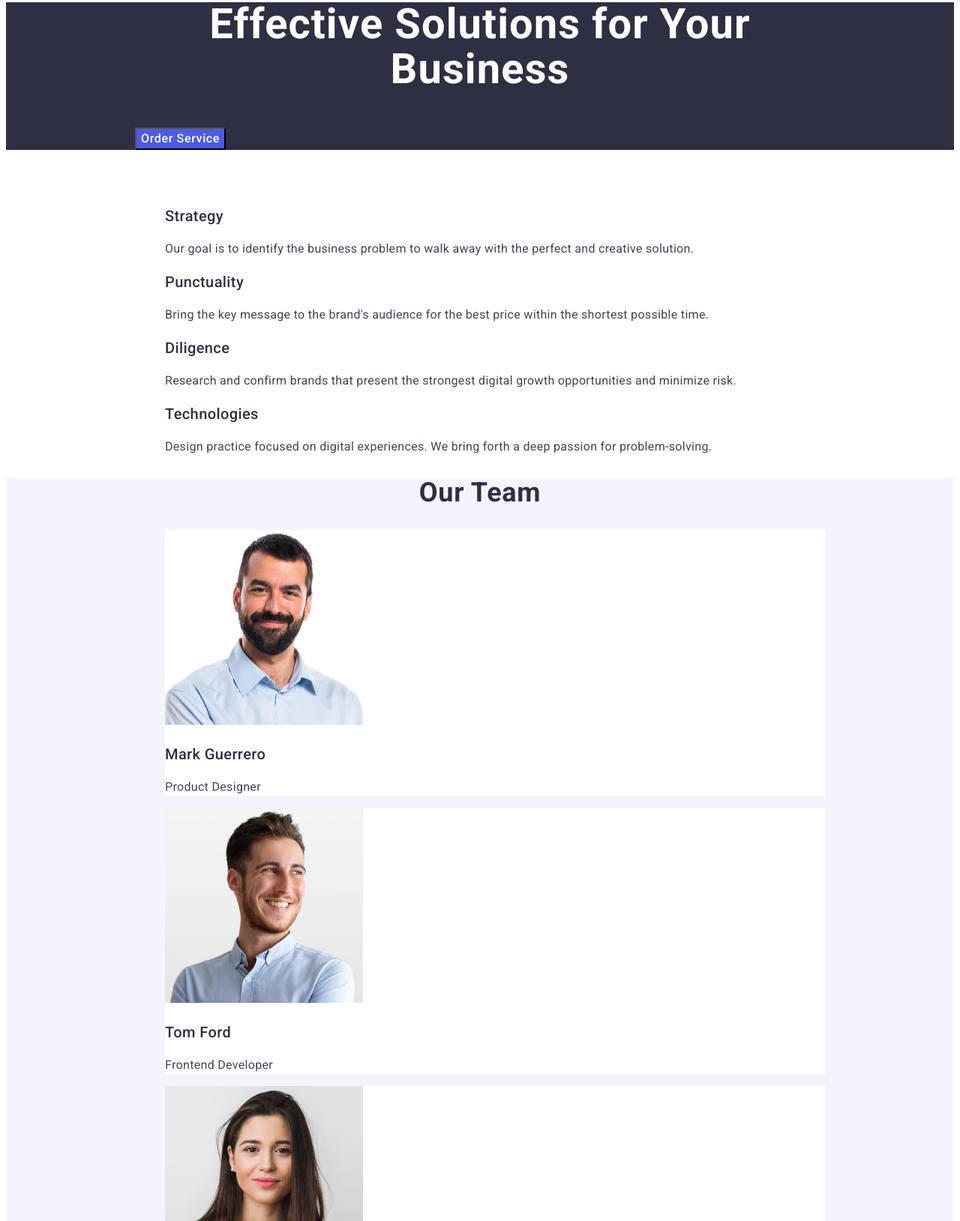
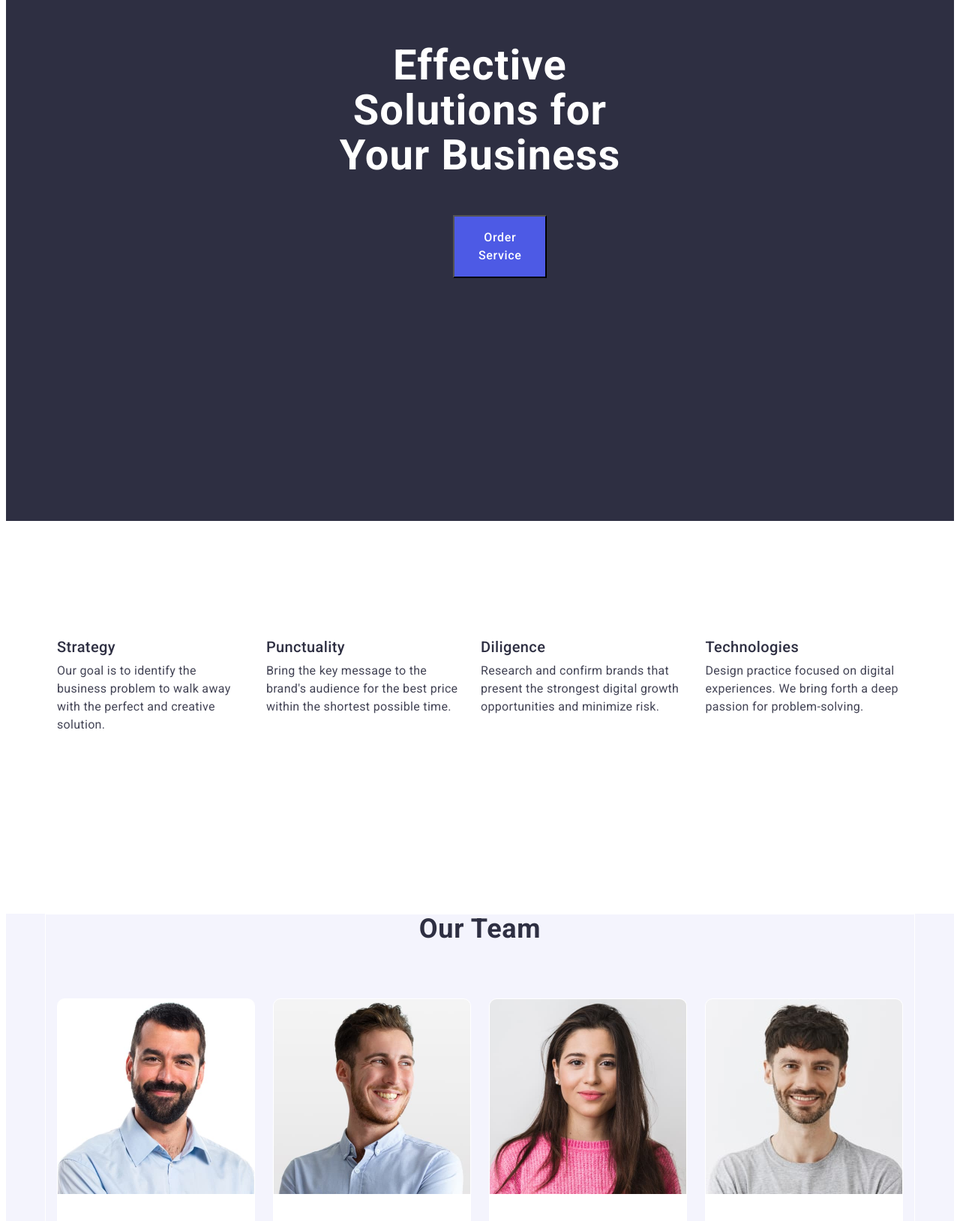
Before and after one commit to yevhenbozadzhi/goit-markup-hw-03, a plain HTML site: page index.html in a window 1280 px wide. Shown: the part 227-1856 px from the top of the page at 75% size. Drawn offline with Linux system fonts and the light colour scheme.

Commit message:
added first part of work

```diff
--- a/css/styles.css
+++ b/css/styles.css
@@ -1,10 +1,10 @@
-.container{
-    max-width: 1128px;
-    padding-left: 16px;
-    padding-right: 16px;
-    margin-right: 156px;
-    margin-left: 156px;
-}
+
+.container {
+        width: 1128px;
+        padding: 0 15px;
+        margin: 0 auto;
+    }
+
 a{
     text-decoration: none;
 }
@@ -20,15 +20,23 @@ body{
     letter-spacing: 0.02em;
     background-color: #ffffff;
 }
+p,h1,h2,h3,h4,h5,h6,ul,li{
+    margin: 0;
+    padding: 0;
+}
 .nav-list{
+    display: flex;
+    gap: 40px;
 }
 .nav-span{
  color: #2E2F42;
 }
 /* section 1 hero */
+.hero-container{
+    margin-bottom: 120px;
+}
 .hero{
     background-color: #2e2f42;
-
 }
 
 .hero-title{
@@ -37,6 +45,9 @@ body{
    font-size: 56px;
    line-height: 1.07;
    letter-spacing: 0.02em;
+   padding: 180px 332px 48px;
+   border: 1px solid #2e2f42;
+   box-sizing: content-box;
 }
 .button-hero{
     font-family: "Roboto", sans-serif;
@@ -47,6 +58,8 @@ body{
     color: #ffffff;
     cursor: pointer;
     background-color: #4d5ae5;
+    padding: 16px 32px;
+    margin: 0 528px 324px;
 }
 .button-hero:hover,
 .button-hero:focus{
@@ -122,10 +135,17 @@ background-color: #2e2f42;
     line-height: 1.5;
 }
 /* section 2 */
+.hidden-container{
+}
+.hidden-list{
+    display: flex;
+    gap: 24px;
+}
 .features-text {
     font-size: 16px;
     line-height: 1.5;
     letter-spacing: 0.02em;
+    padding-bottom: 240px;
 }
 .h-features-title{
     font-weight: 500;
@@ -133,13 +153,29 @@ background-color: #2e2f42;
     letter-spacing: 0.02em;
     color: #2e2f42;
     font-size: 20px;
+    margin-bottom: 8px;
 }
 /* section 3 */
+.team-title-container{
+    border: 1px solid #ffffff;
+    margin-bottom: 120px;
+}
+.team-list{
+    display: flex;
+    gap: 24px;
+}
+.team-img{
+    margin-bottom: 32px;
+}
+
 .team{
     background-color: #f4f4fd;
 }
 .team-background{
     background-color: #ffffff;
+    border: 1px solid #fff;
+    border-radius: 10px;
+    overflow: hidden;
 }
 .team-title{
     font-size: 36px;
@@ -148,6 +184,7 @@ background-color: #2e2f42;
     letter-spacing: 0.02em;
     text-transform: capitalize;
     color: #2e2f42;
+    margin-bottom: 72px;
 }
 .hteam-title{
     font-weight: 500;
@@ -155,12 +192,24 @@ background-color: #2e2f42;
         letter-spacing: 0.02em;
         color: #2e2f42;
         font-size: 20px;
+        margin-bottom: 8px;
+        text-align: center;
 }
 .team-text{
     font-size: 16px;
     letter-spacing: 0.02em;
+    text-align: center;
+    padding-bottom: 272px;
 }
 /* section 4 */
+.portfolio-container{
+    border-bottom: 3px solid #fff ;
+    }
+.portfolio-list{
+    display: flex;
+    gap: 24px;
+   flex-wrap: wrap;
+}
 .portfolio-title{
     line-height: 1.11;
     text-align: center;
@@ -168,6 +217,7 @@ background-color: #2e2f42;
     text-transform: capitalize;
     color: #2e2f42;
     font-size: 36px;
+    margin-bottom: 72px;
 }
 .h-portfolio{
     font-weight: 500;
@@ -175,7 +225,14 @@ background-color: #2e2f42;
     color: #2e2f42;
     line-height: 1.2;
     font-size: 20px;
+    margin-bottom: 8px;
 }
 .portfolio-text{
     letter-spacing: 0.02em;
 }
+.portfolio-list:last-child{
+    margin-bottom: 152px;
+}
+.portfolio-img{
+    margin-bottom: 32px;
+}
--- a/index.html
+++ b/index.html
@@ -17,7 +17,7 @@
 
 
     <header class="header">
-        <div class="container">
+        <div class="container header-container">
 
 
 
@@ -59,30 +59,30 @@
         </section>
         <!-- hidden section 2 -->
         <section>
-            <div class="container">
+            <div class="container hidden-container">
                 <h2 style="visibility: hidden;">Features</h2>
-                <ul>
+                <ul class="hidden-list">
 
 
-                    <li>
+                    <li class="hidden-item">
                         <h3 class="h-features-title">Strategy</h3>
                         <p class="features-text">Our goal is to identify the business
                             problem to walk away with the perfect and creative solution.</p>
                     </li>
-                    <li>
+                    <li class="hidden-item">
                         <h3 class="h-features-title">Punctuality</h3>
                         <p class="features-text">Bring the key message to the brand's audience for the best price within
                             the
                             shortest possible
                             time.</p>
                     </li>
-                    <li>
+                    <li class="hidden-item">
                         <h3 class="h-features-title">Diligence</h3>
                         <p class="features-text">Research and confirm brands that present the strongest digital growth
                             opportunities and minimize
                             risk.</p>
                     </li>
-                    <li>
+                    <li class="hidden-item">
                         <h3 class="h-features-title">Technologies</h3>
                         <p class="features-text">Design practice focused on digital experiences. We bring forth a deep
                             passion
@@ -95,26 +95,26 @@
 
         <!-- team section 3 -->
         <section class="team">
-            <div class="container">
+            <div class="container team-title-container">
                 <h2 class="team-title">Our Team</h2>
-                <ul>
+                <ul class="team-list">
                     <li class="team-background">
-                        <img src="./images/img-3.jpg" alt="mark guerrero" height="260" width="264">
+                        <img class="team-img" src="./images/img-3.jpg" alt="mark guerrero" height="260" width="264">
                         <h3 class="hteam-title">Mark Guerrero</h3>
                         <p class="team-text">Product Designer</p>
                     </li>
                     <li class="team-background">
-                        <img src="./images/img-2.jpg" alt="tom ford" height="260" width="264">
+                        <img class="team-img" src="./images/img-2.jpg" alt="tom ford" height="260" width="264">
                         <h3 class="hteam-title">Tom Ford</h3>
                         <p class="team-text">Frontend Developer</p>
                     </li>
                     <li class="team-background">
-                        <img src="./images/img-1.jpg" alt="Camila Garcia" height="260" width="264">
+                        <img class="team-img" src="./images/img-1.jpg" alt="Camila Garcia" height="260" width="264">
                         <h3 class="hteam-title">Camila Garcia</h3>
                         <p class="team-text">Marketing</p>
                     </li>
                     <li class="team-background">
-                        <img src="./images/daniel.jpg" alt="Daniel Wilson" height="260" width="264">
+                        <img class="team-img" src="./images/daniel.jpg" alt="Daniel Wilson" height="260" width="264">
                         <h3 class="hteam-title">Daniel Wilson</h3>
                         <p class="team-text">UI Designer</p>
                     </li>
@@ -124,37 +124,42 @@
         </section>
         <!-- our portfolio section 4 -->
         <section class="portfolio">
-            <div class="container">
+            <div class="container portfolio-container">
                 <h2 class="portfolio-title">Our Portfolio</h2>
-                <ul>
+                <ul class="portfolio-list">
                     <li>
-                        <img src="./images/app.jpg" alt="banking app" class="banking" width="360" height="300">
+                        <img class="portfolio-img" src="./images/app.jpg" alt="banking app" class="banking" width="360"
+                            height="300">
 
                         <h3 class="h-portfolio">Banking App</h3>
                         <p class="portfolio-text">App</p>
                     </li>
                     <li>
-                        <img src="./images/cashless.jpg" alt="cashless payment" width="360" height="300">
+                        <img class="portfolio-img" src="./images/cashless.jpg" alt="cashless payment" width="360"
+                            height="300">
                         <h3 class="h-portfolio">Cashless Payment</h3>
                         <p class="portfolio-text">Marketing</p>
                     </li>
                     <li>
-                        <img src="./images/meditation.jpg" alt="meditation app" width="360" height="300">
+                        <img class="portfolio-img" src="./images/meditation.jpg" alt="meditation app" width="360"
+                            height="300">
                         <h3 class="h-portfolio">Meditation App</h3>
                         <p class="portfolio-text">App</p>
                     </li>
                     <li>
-                        <img src="./images/taxi.jpg" alt="taxi service" width="360" height="300">
+                        <img class="portfolio-img" src="./images/taxi.jpg" alt="taxi service" width="360" height="300">
                         <h3 class="h-portfolio">Taxi Service</h3>
                         <p class="portfolio-text">Marketing</p>
                     </li>
                     <li>
-                        <img src="./images/screen.jpg" alt="screen illusreations" width="360" height="300">
+                        <img class="portfolio-img" src="./images/screen.jpg" alt="screen illusreations" width="360"
+                            height="300">
                         <h3 class="h-portfolio">Screen Illustrations</h3>
                         <p class="portfolio-text">Design</p>
                     </li>
                     <li>
-                        <img src="./images/courses.jpg" alt="online courses" width="360" height="300">
+                        <img class="portfolio-img" src="./images/courses.jpg" alt="online courses" width="360"
+                            height="300">
                         <h3 class="h-portfolio">Online Courses</h3>
                         <p class="portfolio-text">Marketing</p>
                     </li>
```
